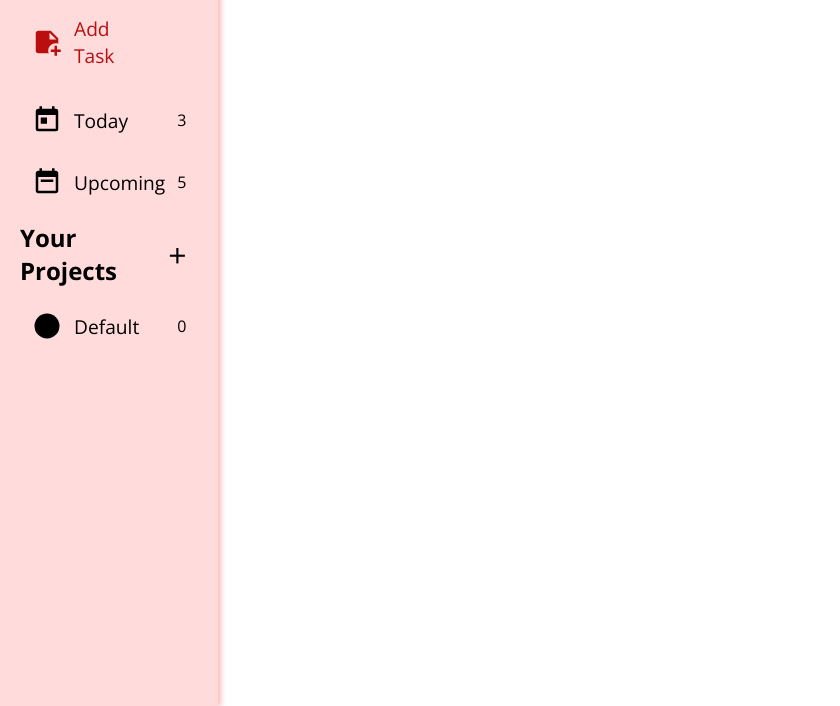
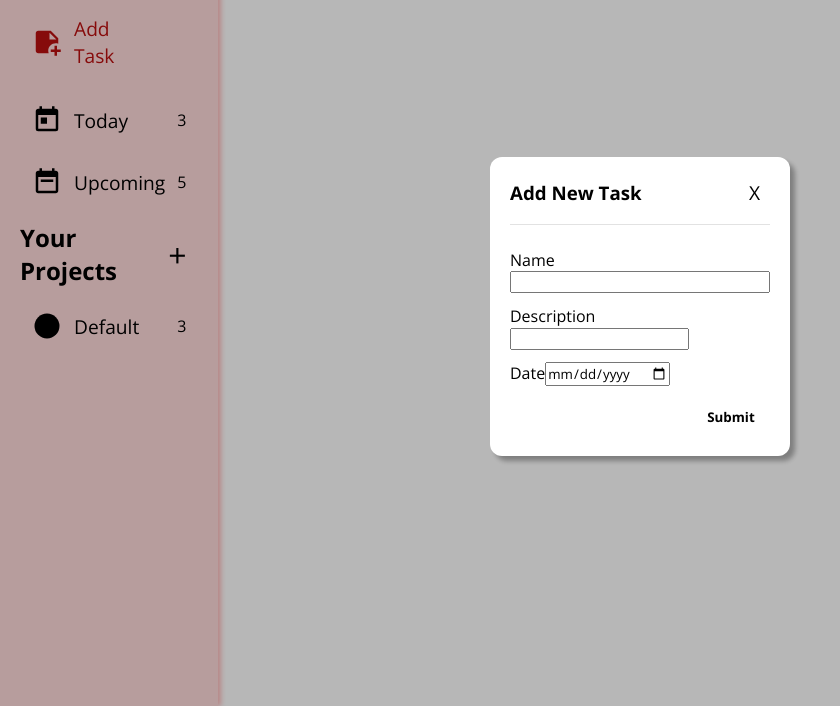
Before and after one commit to aduong3/odin_todos, a website built with webpack: page src/index.html in a window 1280 px wide. Both pictures are taken after a click on the element "Add Task". Shown: the part 94-800 px from the top of the page, without its empty margins (0-840 px from the left). Built offline with nearby package versions, Linux system fonts and the light colour scheme.

Commit message:
fixed minor bugs with sidebar and added add task form.
I changed around some code for the form to create a more modular addForm function. I believe this adheres more to the SOLID principles. Quickly finish styling the New Task form then work on displaying the information to the content page.

```diff
--- a/src/logic/form.js
+++ b/src/logic/form.js
@@ -10,42 +10,14 @@ function handleNewProjectSubmit() {
   projectManager.addProject(getNameValue.value, getColorValue.value);
 }
 
-export function addProjectForm() {
-  const blackoutBackgroundDiv = document.createElement("div");
-  blackoutBackgroundDiv.classList.add("blackoutBG");
-  blackoutBackgroundDiv.addEventListener("click", (e) => {
-    //console.log("clicked background");
-    if (e.target === blackoutBackgroundDiv) {
-      blackoutBackgroundDiv.remove();
-    }
-  });
+function removePreviousForms() {
+  const existingForm = document.querySelector(".blackoutBG");
+  if (existingForm) existingForm.remove();
+}
 
-  const formDiv = document.createElement("div");
-  formDiv.classList.add("formDiv");
-
-  const projectFormHeader = document.createElement("div");
-  projectFormHeader.classList.add("projectFormHeader");
-
-  const projectFormTitle = document.createElement("h3");
-  projectFormTitle.textContent = "Add New Project";
-  projectFormTitle.classList.add("projectFormTitle");
-  projectFormHeader.appendChild(projectFormTitle);
-
-  const projectFormExit = document.createElement("span");
-  projectFormExit.textContent = "X";
-  projectFormExit.classList.add("projectFormExit");
-  projectFormExit.addEventListener("click", (e) => {
-    //console.log("clicked background");
-    if (e.target === projectFormExit) {
-      blackoutBackgroundDiv.remove();
-    }
-  });
-  projectFormHeader.appendChild(projectFormExit);
-
-  formDiv.appendChild(projectFormHeader);
-
+function addNewProject() {
   const form = document.createElement("form");
-  form.classList.add("projectForm");
+  form.classList.add("form");
 
   const inputNameDiv = document.createElement("div");
   inputNameDiv.classList.add("inputNameDiv");
@@ -59,7 +31,7 @@ export function addProjectForm() {
 
   const nameError = document.createElement("span");
   nameError.classList.add("nameError");
-  nameError.style.opacity = '0';
+  nameError.style.opacity = "0";
 
   inputNameDiv.appendChild(nameLabel);
   inputNameDiv.appendChild(nameInput);
@@ -80,26 +52,150 @@ export function addProjectForm() {
   inputColorDiv.appendChild(colorInput);
   form.appendChild(inputColorDiv);
 
-  const newProjectSubmit = document.createElement("button");
-  newProjectSubmit.classList.add("newProjectSubmit");
-  newProjectSubmit.textContent = "Submit";
-  newProjectSubmit.addEventListener("click", (e) => {
+  const submitButton = document.createElement("button");
+  submitButton.classList.add("submitButton");
+  submitButton.textContent = "Submit";
+  submitButton.addEventListener("click", (e) => {
     e.preventDefault();
     if (nameInput.value.length != 0) {
       handleNewProjectSubmit();
       printProjectNames();
-      nameError.style.opacity = '0';
-      nameInput.value = '';
-      colorInput.value = '#000000';
+      nameError.style.opacity = "0";
+      nameInput.value = "";
+      colorInput.value = "#000000";
     } else {
-      nameError.style.opacity = '1';
+      nameError.style.opacity = "1";
       nameError.textContent = "Name is required.";
     }
   });
 
-  form.appendChild(newProjectSubmit);
+  form.appendChild(submitButton);
 
-  formDiv.appendChild(form);
+  return form;
+}
+
+function addNewTasks() {
+  const form = document.createElement("form");
+  form.classList.add("form");
+
+  const inputNameDiv = document.createElement("div");
+  inputNameDiv.classList.add("inputNameDiv");
+
+  const nameLabel = document.createElement("label");
+  nameLabel.setAttribute("for", "projectName");
+  nameLabel.textContent = "Name";
+
+  const nameInput = document.createElement("input");
+  nameInput.setAttribute("type", "text");
+  nameInput.setAttribute("id", "projectName");
+  nameInput.classList.add("projectName");
+
+  const nameError = document.createElement("span");
+  nameError.classList.add("nameError");
+  nameError.style.opacity = "0";
+
+  inputNameDiv.appendChild(nameLabel);
+  inputNameDiv.appendChild(nameInput);
+  inputNameDiv.appendChild(nameError);
+  form.appendChild(inputNameDiv);
+
+  const inputDescDiv = document.createElement("div");
+  inputDescDiv.classList.add("inputDescDiv");
+
+  const descLabel = document.createElement("label");
+  descLabel.setAttribute("for", "description");
+  descLabel.textContent = "Description";
+
+  const descInput = document.createElement("input");
+  descInput.setAttribute("type", "text");
+  descInput.setAttribute("id", "description");
+  descInput.classList.add("description");
+
+  inputDescDiv.appendChild(descLabel);
+  inputDescDiv.appendChild(descInput);
+  form.appendChild(inputDescDiv);
+
+  const inputDateDiv = document.createElement("div");
+  inputDateDiv.classList.add("inputDateDiv");
+
+  const dateLabel = document.createElement("label");
+  dateLabel.setAttribute("for", "date");
+  dateLabel.textContent = "Date";
+
+  const dateInput = document.createElement("input");
+  dateInput.setAttribute("type", "date");
+  dateInput.setAttribute("id", "date");
+  dateInput.classList.add("date");
+
+  inputDateDiv.appendChild(dateLabel);
+  inputDateDiv.appendChild(dateInput);
+  form.appendChild(inputDateDiv);
+
+  const submitButton = document.createElement("button");
+  submitButton.classList.add("submitButton");
+  submitButton.textContent = "Submit";
+  submitButton.addEventListener("click", (e) => {
+    e.preventDefault();
+    if (nameInput.value.length != 0) {
+      handleNewProjectSubmit();
+      printProjectNames();
+      nameError.style.opacity = "0";
+      nameInput.value = "";
+    } else {
+      nameError.style.opacity = "1";
+      nameError.textContent = "Name is required.";
+    }
+  });
+
+  form.appendChild(submitButton);
+
+  return form;
+}
+
+export function addForm(target) {
+  removePreviousForms();
+  const blackoutBackgroundDiv = document.createElement("div");
+  blackoutBackgroundDiv.classList.add("blackoutBG");
+  blackoutBackgroundDiv.addEventListener("click", (e) => {
+    //console.log("clicked background");
+    if (e.target === blackoutBackgroundDiv) {
+      blackoutBackgroundDiv.remove();
+    }
+  });
+
+  const formDiv = document.createElement("div");
+  formDiv.classList.add("formDiv");
+
+  const formHeader = document.createElement("div");
+  formHeader.classList.add("formHeader");
+
+  const formTitle = document.createElement("h3");
+  formTitle.textContent =
+    target === "addProjectButton" ? "Add New Project" : "Add New Task";
+  formTitle.classList.add("formTitle");
+  formHeader.appendChild(formTitle);
+
+  const formExit = document.createElement("span");
+  formExit.textContent = "X";
+  formExit.classList.add("formExit");
+  formExit.addEventListener("click", (e) => {
+    //console.log("clicked background");
+    if (e.target === formExit) {
+      blackoutBackgroundDiv.remove();
+    }
+  });
+  formHeader.appendChild(formExit);
+
+  formDiv.appendChild(formHeader);
+
+  let formElements;
+  if (target === "addProjectButton") {
+    formElements = addNewProject();
+  } else {
+    formElements = addNewTasks();
+  }
+
+  formDiv.appendChild(formElements);
   blackoutBackgroundDiv.appendChild(formDiv);
   document.body.appendChild(blackoutBackgroundDiv);
 }
--- a/src/logic/index.js
+++ b/src/logic/index.js
@@ -8,4 +8,5 @@ sidebar();
 content();
 
 
+
 window.projectManager = projectManager;
--- a/src/logic/sidebar.js
+++ b/src/logic/sidebar.js
@@ -1,5 +1,5 @@
 import "../styles/sidebar.styles.css";
-import { addProjectForm } from "./Form";
+import { addForm } from "./Form";
 import { projectManager } from "./projectManager";
 import { updateContent } from "./content";
 
@@ -8,7 +8,7 @@ export function printProjectNames() {
   projectsDiv.innerHTML = "";
   projectManager.getProjectsList().forEach((project, i) => {
     const projectNav = document.createElement("div");
-    projectNav.classList.add(`projectNav`);
+    projectNav.classList.add("projectNav", "navDiv");
 
     const projectDot = document.createElementNS(
       "http://www.w3.org/2000/svg",
@@ -38,9 +38,7 @@ export function printProjectNames() {
 
     const taskNumber = document.createElement("span");
     taskNumber.classList.add("taskNumber");
-    taskNumber.textContent = projectManager
-      .getProjectByName(project.name)
-      .getToDos().length;
+    taskNumber.textContent = "3";
 
     projectNav.appendChild(projectDot);
     projectNav.appendChild(ListProjectsInDOM);
@@ -94,10 +92,15 @@ export default function sidebar() {
 
   const addTaskDiv = document.createElement("div");
   addTaskDiv.classList.add("addTaskDiv");
+  addTaskDiv.addEventListener("click", (e) => {
+    //console.log(e.target.classList.value);
+    addForm(e.target.classList.value);
+  });
 
   const addTaskButton = document.createElement("p");
   addTaskButton.textContent = "Add Task";
   addTaskButton.classList.add("addTaskButton");
+
 
   //<svg xmlns="http://www.w3.org/2000/svg" viewBox="0 0 24 24"><title>note-plus</title><path d="M19 13C19.7 13 20.37 13.13 21 13.35V9L15 3H5C3.89 3 3 3.89 3 5V19C3 20.11 3.9 21 5 21H13.35C13.13 20.37 13 19.7 13 19C13 15.69 15.69 13 19 13M14 4.5L19.5 10H14V4.5M23 18V20H20V23H18V20H15V18H18V15H20V18H23Z" /></svg>
   const addTaskSVG = document.createElementNS(
@@ -106,10 +109,16 @@ export default function sidebar() {
   );
   addTaskSVG.setAttribute("xmlns", "http://www.w3.org/2000/svg");
   addTaskSVG.setAttribute("viewBox", "0 0 24 24");
-  addTaskSVG.classList.add('addTaskSVG');
+  addTaskSVG.classList.add("addTaskSVG");
 
-  const addTaskPath = document.createElementNS('http://www.w3.org/2000/svg', 'path');
-  addTaskPath.setAttribute('d','M19 13C19.7 13 20.37 13.13 21 13.35V9L15 3H5C3.89 3 3 3.89 3 5V19C3 20.11 3.9 21 5 21H13.35C13.13 20.37 13 19.7 13 19C13 15.69 15.69 13 19 13M14 4.5L19.5 10H14V4.5M23 18V20H20V23H18V20H15V18H18V15H20V18H23Z');
+  const addTaskPath = document.createElementNS(
+    "http://www.w3.org/2000/svg",
+    "path"
+  );
+  addTaskPath.setAttribute(
+    "d",
+    "M19 13C19.7 13 20.37 13.13 21 13.35V9L15 3H5C3.89 3 3 3.89 3 5V19C3 20.11 3.9 21 5 21H13.35C13.13 20.37 13 19.7 13 19C13 15.69 15.69 13 19 13M14 4.5L19.5 10H14V4.5M23 18V20H20V23H18V20H15V18H18V15H20V18H23Z"
+  );
 
   addTaskSVG.appendChild(addTaskPath);
   addTaskDiv.appendChild(addTaskSVG);
@@ -117,7 +126,7 @@ export default function sidebar() {
   sidebarContainer.appendChild(addTaskDiv);
 
   const todayDiv = document.createElement("div");
-  todayDiv.classList.add("todayDiv");
+  todayDiv.classList.add("todayDiv", "navDiv");
 
   //<svg xmlns="http://www.w3.org/2000/svg" viewBox="0 0 24 24"><title>calendar-today</title><path d="M7,10H12V15H7M19,19H5V8H19M19,3H18V1H16V3H8V1H6V3H5C3.89,3 3,3.9 3,5V19A2,2 0 0,0 5,21H19A2,2 0 0,0 21,19V5A2,2 0 0,0 19,3Z" /></svg>
   const todaySVG = document.createElementNS(
@@ -153,7 +162,7 @@ export default function sidebar() {
   todayDiv.appendChild(todayTasksNumber);
 
   const upcomingDiv = document.createElement("div");
-  upcomingDiv.classList.add("upcomingDiv");
+  upcomingDiv.classList.add("upcomingDiv", "navDiv");
 
   //<svg xmlns="http://www.w3.org/2000/svg" viewBox="0 0 24 24"><title>calendar-upcoming</title><path d="M6 1H8V3H16V1H18V3H19C20.11 3 21 3.9 21 5V19C21 20.11 20.11 21 19 21H5C3.89 21 3 20.1 3 19V5C3 3.89 3.89 3 5 3H6V1M5 8V19H19V8H5M7 10H17V12H7V10Z" /></svg>
   const upcomingSVG = document.createElementNS(
@@ -211,7 +220,10 @@ export default function sidebar() {
   const addProjectButton = document.createElement("p");
   addProjectButton.textContent = "+";
   addProjectButton.classList.add("addProjectButton");
-  addProjectButton.addEventListener("click", addProjectForm);
+  addProjectButton.addEventListener("click", (e) => {
+    //console.log(e.target.classList.value);
+    addForm(e.target.classList.value);
+  });
 
   projectsTitleDiv.appendChild(yourProjects);
   projectsTitleDiv.appendChild(addProjectButton);
--- a/src/logic/todos.js
+++ b/src/logic/todos.js
@@ -2,10 +2,10 @@ import "../styles/todos.styles.css";
 
 export class toDos {
   constructor(
-    title = "testTitle",
-    description = "testDesc",
-    dueDate = "testDate",
-    priority = "High"
+    title,
+    description,
+    dueDate,
+    priority
   ) {
     this.title = title;
     this.description = description;
--- a/src/styles/form.styles.css
+++ b/src/styles/form.styles.css
@@ -44,7 +44,7 @@ form label {
   color: red;
 }
 
-.projectFormHeader{
+.formHeader{
   display: flex;
   align-items: center;
   justify-content: space-between;
@@ -52,7 +52,7 @@ form label {
   padding-bottom: 16px;
 }
 
-.newProjectSubmit{
+.submitButton{
   width: 30%;
   align-self: end;
   border: none;
@@ -61,13 +61,13 @@ form label {
   padding: 10px;
 }
 
-.projectFormExit{
+.formExit{
   padding: 2px 10px;
   font-size: 1.2rem;
 
 }
 
-.newProjectSubmit:hover, .projectFormExit:hover{
+.submitButton:hover, .formExit:hover{
   background-color: rgba(0, 0, 0, 0.116);
   cursor: pointer;
   border-radius: 15px;
```
Also changed, not shown: src/styles/sidebar.styles.css (line endings or trailing spaces).
